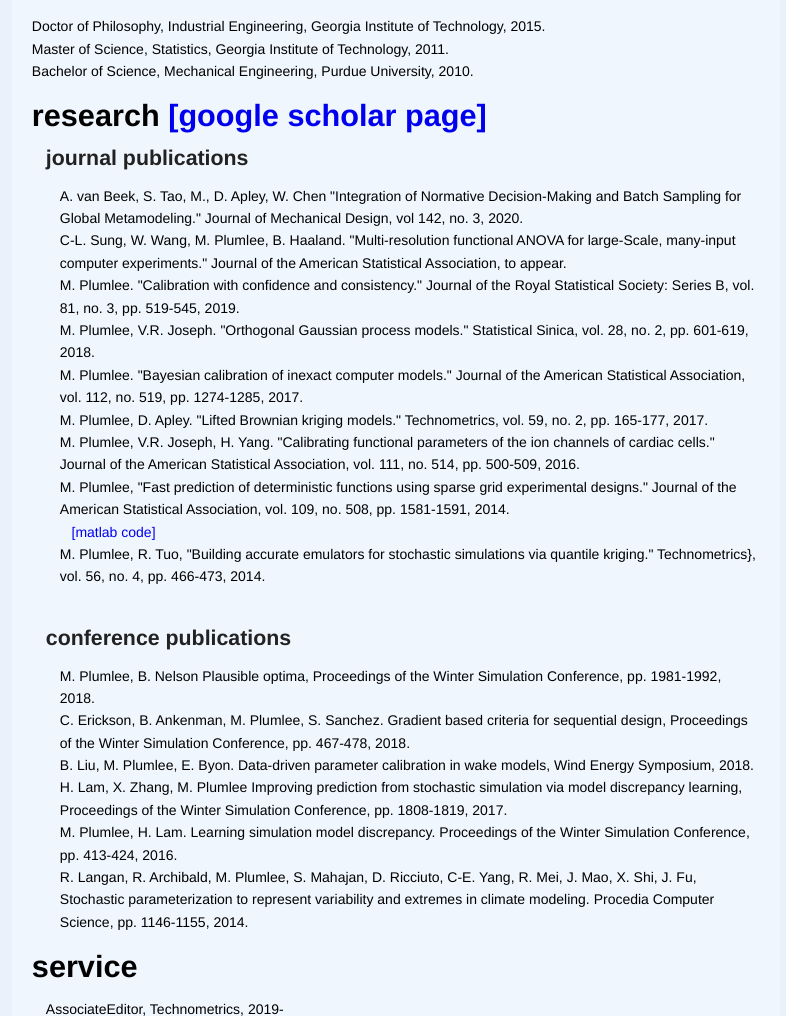
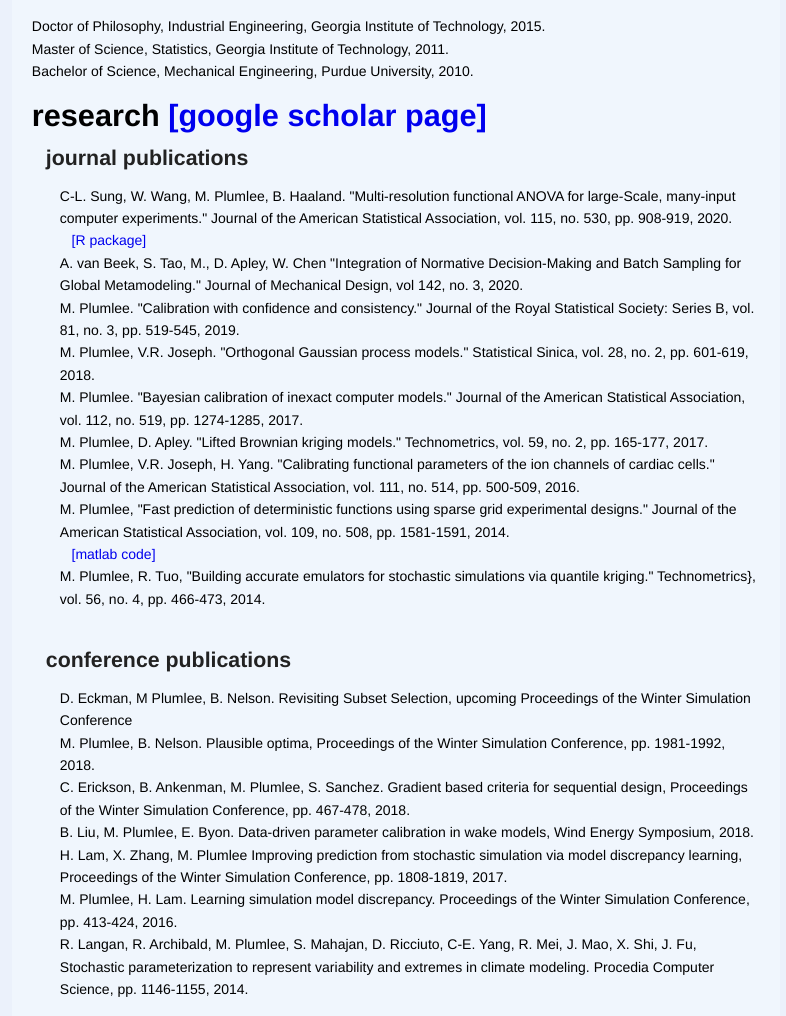
Before and after one commit to MattPlumlee/Website, a PHP site: page / in a window 1280 px wide. Shown: the part 409-1425 px from the top of the page, without its empty margins (244-1030 px from the left). Run offline with PHP 8.4, Linux system fonts and the light colour scheme.

Commit message:
R package inclusion

```diff
--- a/index.php
+++ b/index.php
@@ -23,18 +23,20 @@ My research covers experimental and computational methods for combining observat
 
               <ul style="list-style-type:none;">
                 <li><h4>journal publications </h4> </li> <ul style="list-style-type:none;">
+                <li> C-L. Sung, W. Wang, M. Plumlee, B. Haaland. "Multi-resolution functional ANOVA for large-Scale, many-input computer experiments."  Journal of the American Statistical Association, vol. 115, no. 530, pp. 908-919, 2020. </li>
+                    &nbsp;&nbsp;  <a href="https://cran.r-project.org/web/packages/MRFA/index.html">[R package]</a> <br>
                 <li>A. van Beek, S. Tao, M., D. Apley, W. Chen "Integration of Normative Decision-Making and Batch Sampling for Global Metamodeling." Journal of Mechanical Design, vol 142, no. 3, 2020. </li>
-                <li> C-L. Sung, W. Wang, M. Plumlee, B. Haaland. "Multi-resolution functional ANOVA for large-Scale, many-input computer experiments."  Journal of the American Statistical Association, to appear. </li>
         	      <li> M. Plumlee.  "Calibration with confidence and consistency."   Journal of the Royal Statistical Society: Series B, vol. 81, no. 3, pp. 519-545, 2019. </li>
                 <li> M. Plumlee, V.R. Joseph.  "Orthogonal Gaussian process models."   Statistical Sinica, vol. 28, no. 2, pp. 601-619, 2018. </li>
                 <li> M. Plumlee.  "Bayesian calibration of inexact computer models." Journal of the American Statistical Association, vol. 112, no. 519, pp. 1274-1285, 2017. </li>
                 <li> M. Plumlee, D. Apley.  "Lifted Brownian kriging models."  Technometrics, vol. 59, no. 2, pp. 165-177, 2017. </li>
                 <li>  M. Plumlee,  V.R. Joseph, H. Yang.  "Calibrating functional parameters of the ion channels of cardiac cells."  Journal of the American Statistical Association, vol. 111, no. 514, pp. 500-509, 2016. </li>
                 <li> M. Plumlee,  "Fast prediction of deterministic functions using sparse grid experimental designs." Journal of the American Statistical Association, vol. 109, no. 508, pp. 1581-1591, 2014. </li>
-                  &nbsp;&nbsp;  <a href="http://www.mathworks.com/matlabcentral/fileexchange/45668-sparse-grid-designs" rel="nofollow" onClick="trackOutboundLink(this, 'SG', 'SG Code Download'); return false;">[matlab code]</a> <br>
+                  &nbsp;&nbsp;  <a href="http://www.mathworks.com/matlabcentral/fileexchange/45668-sparse-grid-designs">[matlab code]</a> <br>
                 <li>M. Plumlee, R. Tuo, "Building accurate emulators for stochastic simulations via quantile kriging." Technometrics}, vol. 56, no. 4, pp. 466-473, 2014. </li> <br> </ul>
               <li><h4>conference publications</h4> </li> <ul style="list-style-type:none;">
-                 <li> M. Plumlee, B. Nelson Plausible optima,  Proceedings of the Winter Simulation Conference, pp. 1981-1992, 2018. </li>
+              <li> D. Eckman, M Plumlee, B. Nelson.  Revisiting Subset Selection, upcoming Proceedings of the Winter Simulation Conference </li>
+                 <li> M. Plumlee, B. Nelson. Plausible optima,  Proceedings of the Winter Simulation Conference, pp. 1981-1992, 2018. </li>
                  <li> C. Erickson, B. Ankenman, M. Plumlee, S. Sanchez. Gradient based criteria for sequential design,   Proceedings of the Winter Simulation Conference, pp. 467-478, 2018. </li>
                  <li> B. Liu, M. Plumlee, E. Byon. Data-driven parameter calibration in wake models,   Wind Energy Symposium, 2018. </li>
                  <li> H. Lam, X. Zhang, M. Plumlee Improving prediction from stochastic simulation via model discrepancy learning,  Proceedings of the Winter Simulation Conference,  pp. 1808-1819, 2017. </li>
```
